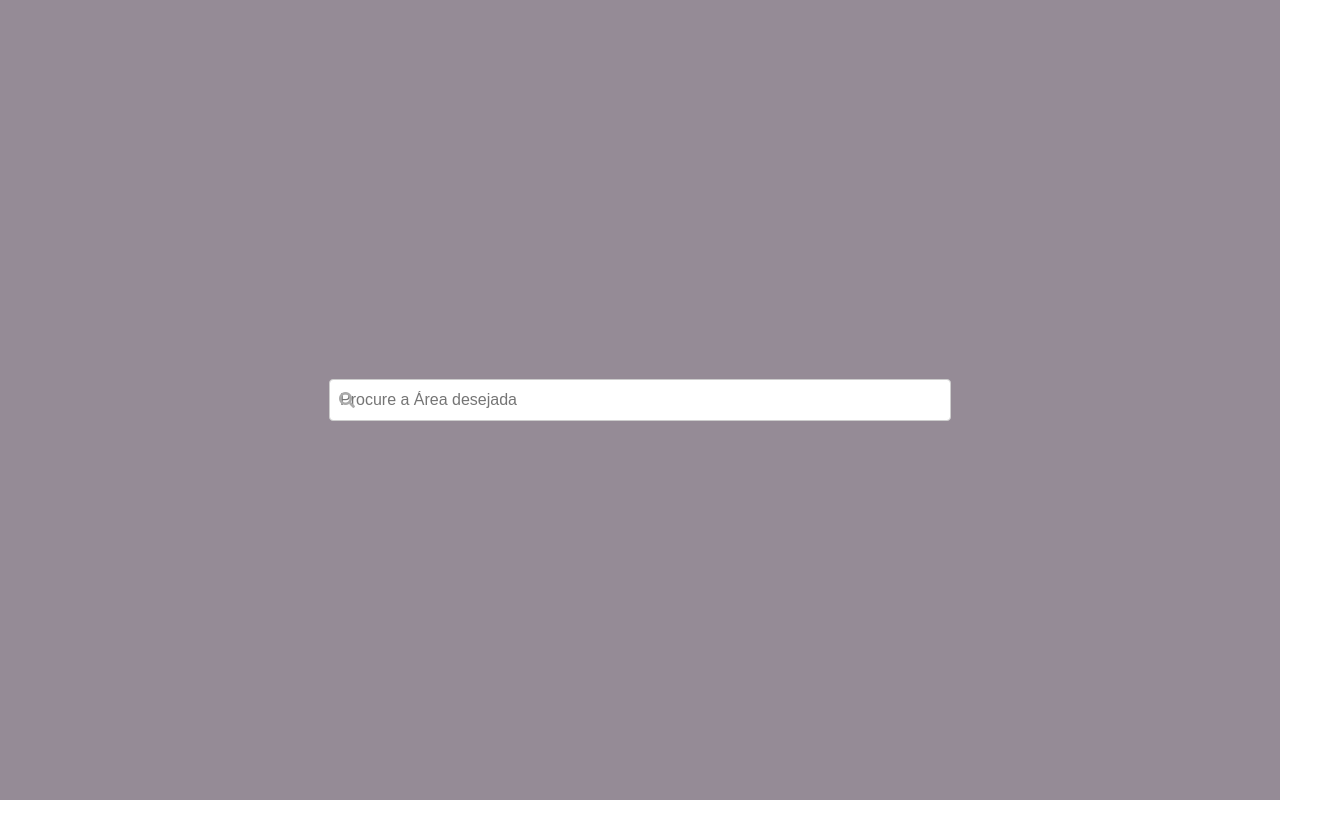
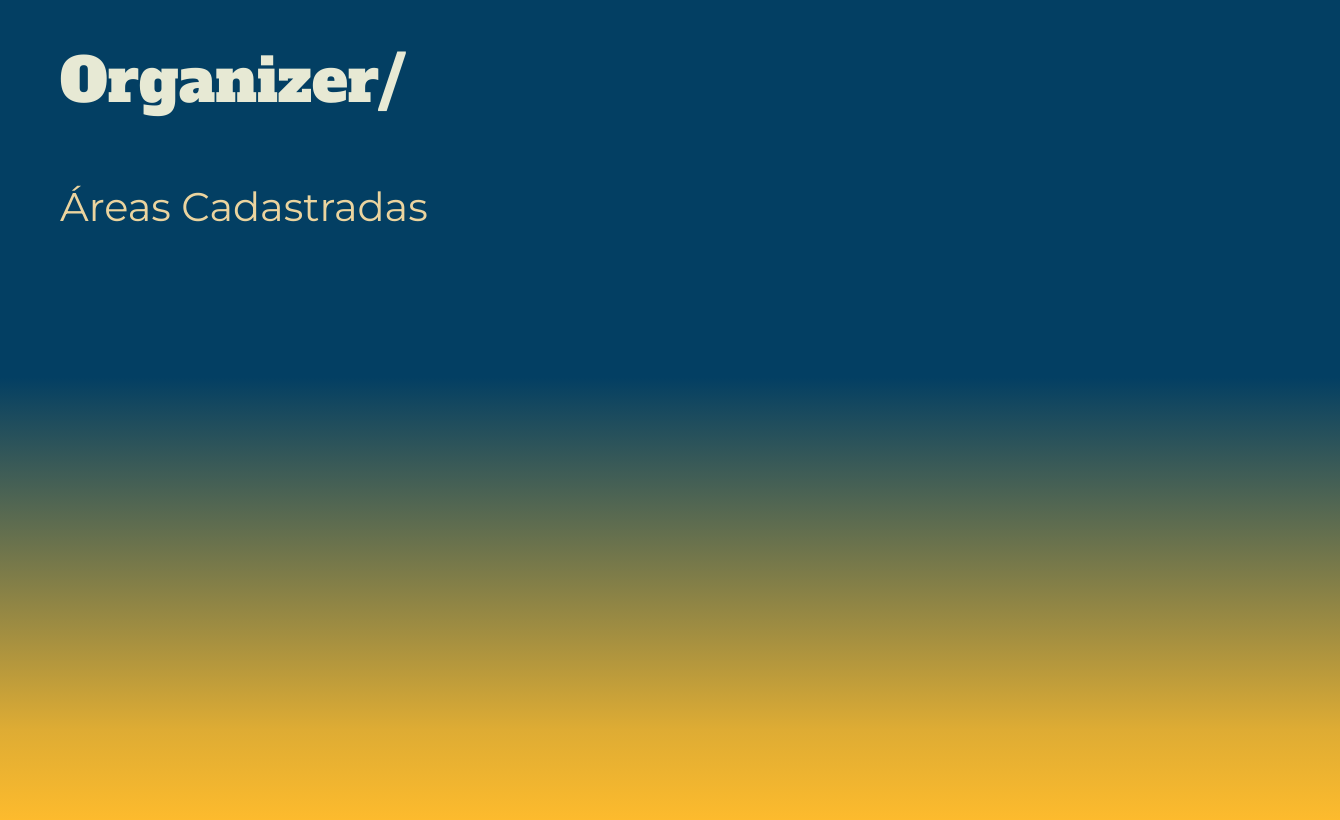
Before and after one commit to am-arcanjo/STGCase, a React (Create React App) app in the folder Frontend/stage-case/: page /lobby in a window 1280 px wide. Shown: the whole page, 1340 px wide, since content can reach past the window. Built offline with nearby package versions, Linux system fonts and the light colour scheme.

Commit message:
ajustes lobby

```diff
--- a/Frontend/stage-case/src/pages/Homepage/style.css
+++ b/Frontend/stage-case/src/pages/Homepage/style.css
@@ -4,7 +4,7 @@
   display: flex;
   justify-content: center;
   align-items: center;
-  background-color: #958b96;
+  background-color: #033f63;
   width: 100vw;
   height: 100vh;
 }
@@ -12,16 +12,16 @@
 .button {
   display: inline-block;
   background-color: transparent;
-  color: #e5d3eb;
+  color: #7c9885;
   text-decoration: none;
   border: none;
   cursor: pointer;
-  transition: all 0.8s ease;
+  transition: all 1.0s ease;
   font-size: 140px;
   font-family: 'Alfa Slab One', serif;
 }
 
 .button:hover {
-  color: #b48eca;
-  transform: scale(1.1);
+  color: #b5b682;
+  transform: scale(1.2);
 }
--- a/Frontend/stage-case/src/pages/Lobby/index.js
+++ b/Frontend/stage-case/src/pages/Lobby/index.js
@@ -4,40 +4,17 @@ import {Link, useNavigate} from 'react-router-dom';
 import './style.css';
 
 function Lobby() {
-  const [searchText, setSearchText] = useState('');
-  const [searchResults, setSearchResults] = useState([]);
-
-  const handleSearch = (e) => {
-    const text = e.target.value;
-    setSearchText(text);
-
-    const predefinedResults = ['Result 1', 'Result 2', 'Result 3'];
-    const filteredResults = predefinedResults.filter(result =>
-      result.toLowerCase().includes(text.toLowerCase())
-    );
-
-    setSearchResults(filteredResults);
-  };
-
   return (
-    <div className="lobby">
-      <div className="search-bar">
-        <input
-          type="text"
-          placeholder="Procure a Área desejada"
-          value={searchText}
-          onChange={handleSearch}
-        />
-        <i className="fa fa-search"></i>
-      </div>
-      {searchResults.length > 0 && (
-        <ul className="search-results">
-          {searchResults.map((result, index) => (
-            <li key={index}>{result}</li>
-          ))}
-        </ul>
-      )}
+  <>
+    <div className="Background-layer">
+    <div>
+      <header className="Header">
+        Organizer/
+      </header>
     </div>
+      Áreas Cadastradas
+    </div>
+  </>
   );
 }
 
--- a/Frontend/stage-case/src/pages/Lobby/style.css
+++ b/Frontend/stage-case/src/pages/Lobby/style.css
@@ -1,54 +1,32 @@
+@import url('https://fonts.googleapis.com/css2?family=Alfa+Slab+One&family=Libre+Baskerville&display=swap');
+@import url('https://fonts.googleapis.com/css2?family=Alfa+Slab+One&family=Libre+Baskerville&family=Montserrat&display=swap');
+
 .lobby {
   display: flex;
   justify-content: center;
   align-items: center;
-  background-color: #958b96;
+  }
+
+.Header {
+  background: #033f63;
+  color: #e7e9d4;;
+  font-family: 'Alfa Slab One', serif;
+  font-size: 60px;
+  text-align: left;
+  padding-top: 20px;
+  padding-bottom: 60px;
+  width: auto;
+}
+
+.Background-layer {
   width: 100vw;
   height: 100vh;
-  }
-
-.search-bar {
-  position: relative;
+  background: rgb(253,187,45);
+  background: linear-gradient(0deg, rgba(253,187,45,1) 0%, rgba(222,172,52,1) 11%, rgba(3,63,99,1) 54%);
+  color: rgb(235, 212, 159);
+  font-family: 'Montserrat', serif;
+  font-size: 40px;
+  text-align: left;
+  padding-left: 60px;
+  padding-top: 20px;
 }
-
-input[type="text"] {
-  width: 600px;
-  height: 20px;
-  padding: 10px;
-  border: 1px solid #ccc;
-  border-radius: 4px;
-  font-size: 16px;
-}
-
-.fa-search {
-  position: absolute;
-  top: 13px;
-  left: 10px;
-  color: #aaa;
-}
-
-.search-results {
-  list-style-type: none;
-  padding: 0;
-  margin: 0;
-  width: 300px;
-  background-color: #958b96;
-  border: 1px solid #ccc;
-  border-radius: 4px;
-  position: absolute;
-  z-index: 1;
-}
-
-.search-results li {
-  padding: 10px;
-  border-bottom: 1px solid #ccc;
-  cursor: pointer;
-}
-
-.search-results li:last-child {
-  border-bottom: none;
-}
-
-.search-results li:hover {
-  background-color: #ddd;
-}
```
